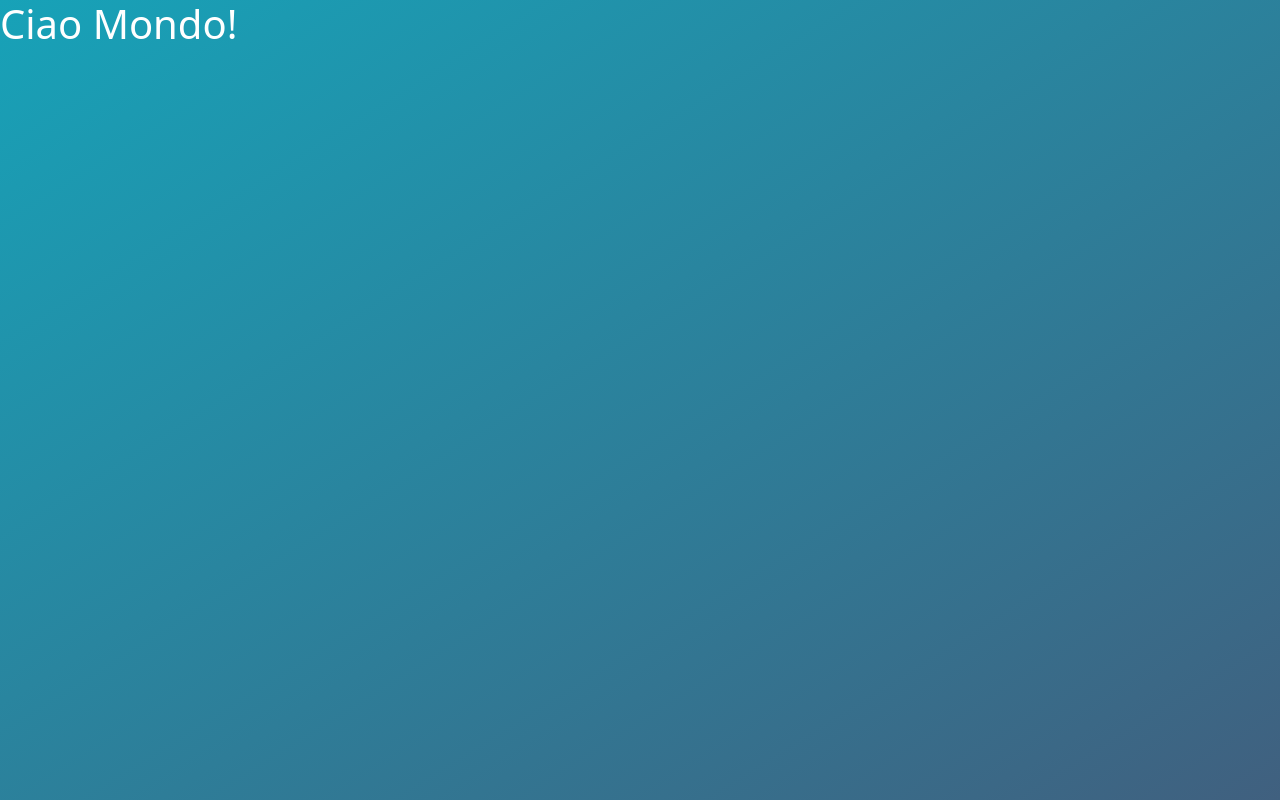
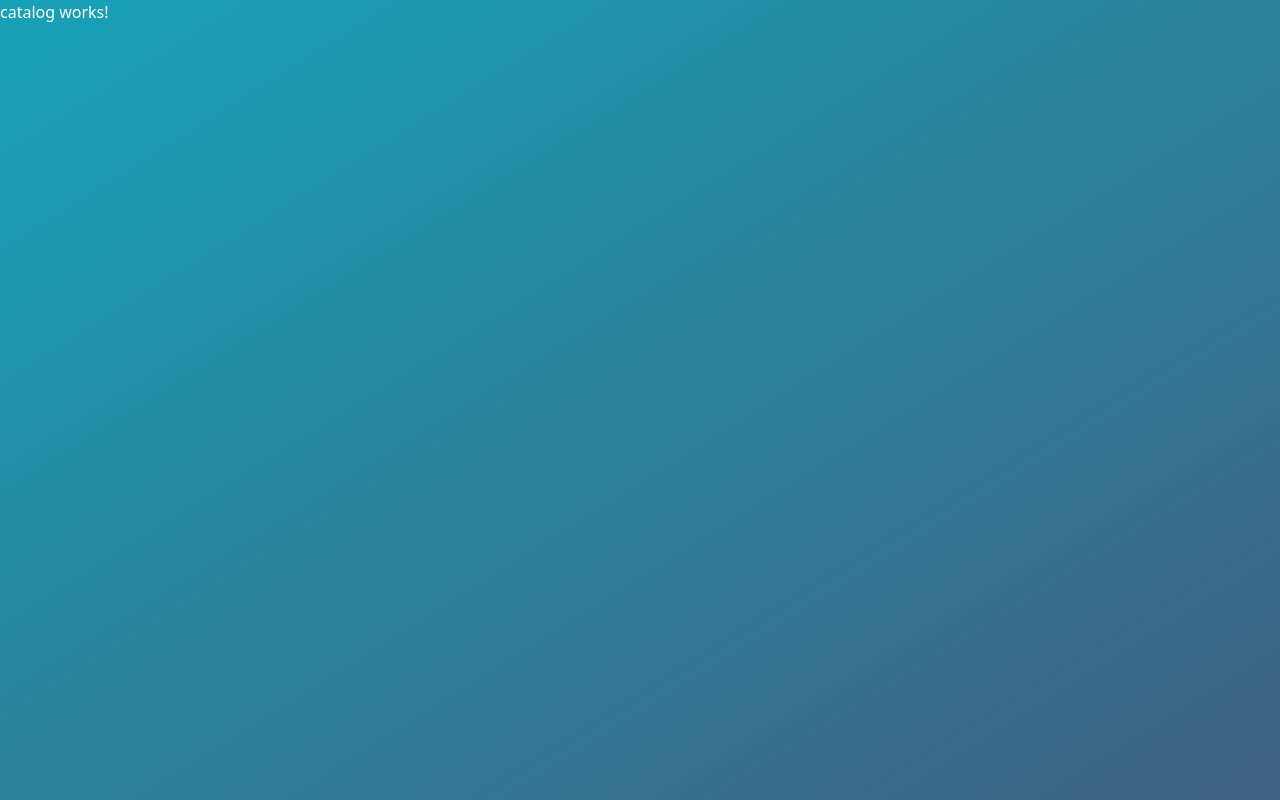
Before and after one commit to Micheleboychuk/Angular-catalogo, an Angular app: page /catalog in a window 1280 px wide. Before the commit this address led to /. Built offline with nearby package versions, Linux system fonts and the light colour scheme.

Commit message:
[2-lezione] creazione componente catalog

```diff
--- a/src/app/app-routing.module.ts
+++ b/src/app/app-routing.module.ts
@@ -1,7 +1,10 @@
 import { NgModule } from '@angular/core';
 import { RouterModule, Routes } from '@angular/router';
+import { CatalogComponent } from './features/catalog/catalog.component';
 
-const routes: Routes = [];
+const routes: Routes = [
+  {path: 'catalog', component: CatalogComponent}
+];
 
 @NgModule({
   imports: [RouterModule.forRoot(routes)],
--- a/src/app/app.component.ts
+++ b/src/app/app.component.ts
@@ -3,8 +3,7 @@ import { Component } from '@angular/core';
 @Component({
   selector: 'mb-root',
   template: `
-      <h1> Ciao Mondo! </h1>
-    <router-outlet></router-outlet>
+    <router-outlet> <router-outlet>
   `,
   styles: []
 })
--- a/src/app/app.module.ts
+++ b/src/app/app.module.ts
@@ -3,10 +3,12 @@ import { BrowserModule } from '@angular/platform-browser';
 
 import { AppRoutingModule } from './app-routing.module';
 import { AppComponent } from './app.component';
+import { CatalogComponent } from './features/catalog/catalog.component';
 
 @NgModule({
   declarations: [
-    AppComponent
+    AppComponent,
+    CatalogComponent
   ],
   imports: [
     BrowserModule,
--- /dev/null
+++ b/src/app/features/catalog/catalog.component.ts
@@ -0,0 +1,17 @@
+import { Component, OnInit } from '@angular/core';
+
+@Component({
+  selector: 'mb-catalog',
+  template: `
+    <p>
+      catalog works!
+    </p>
+  `,
+  styles: [
+  ]
+})
+export class CatalogComponent {
+
+  constructor() { }
+
+}
```
